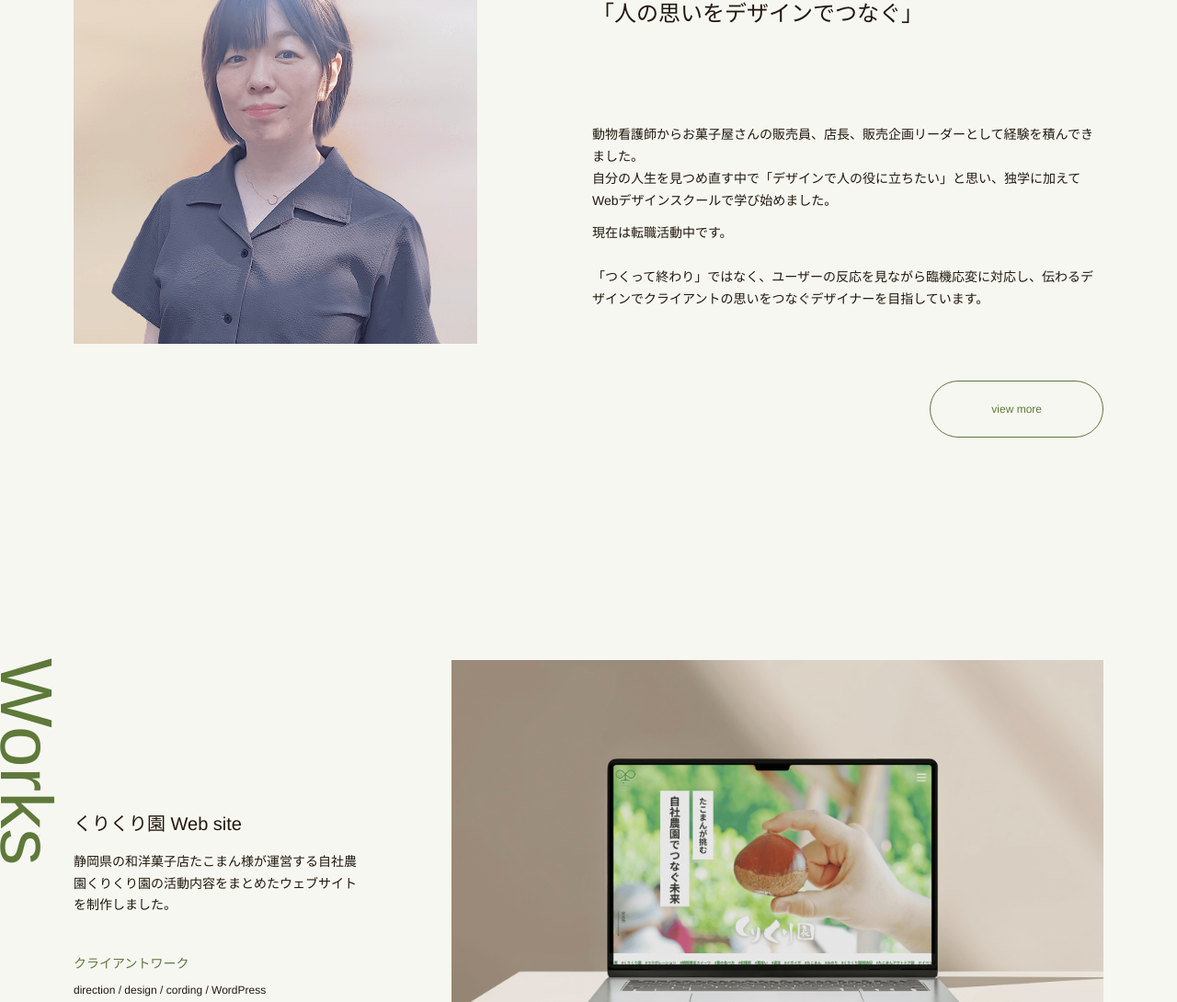
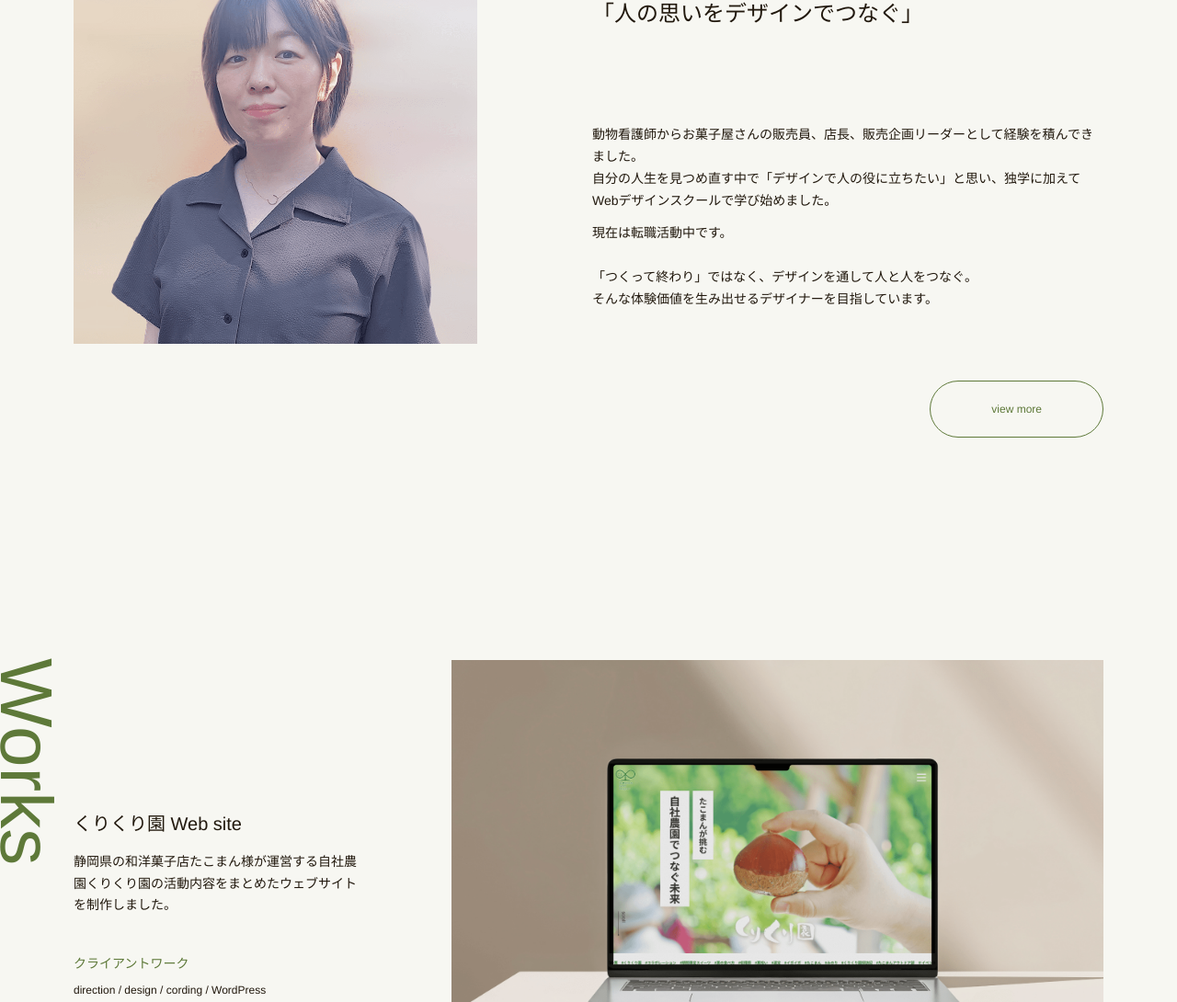
Before and after one commit to yamazaki-19/portfolio_01, a plain HTML site: page index.html in a window 1280 px wide. Shown: the part 1445-2535 px from the top of the page at 92% size. Drawn offline with Linux system fonts and the light colour scheme.

Commit message:
1011 プロフィール文修正

```diff
--- a/index.html
+++ b/index.html
@@ -133,7 +133,8 @@
               </p>
               <p>現在は転職活動中です。</p>
               <p>
-                「つくって終わり」ではなく、ユーザーの反応を見ながら臨機応変に対応し、伝わるデザインでクライアントの思いをつなぐデザイナーを目指しています。
+                「つくって終わり」ではなく、デザインを通して人と人をつなぐ。<br />
+                そんな体験価値を生み出せるデザイナーを目指しています。
               </p>
             </div>
           </div>
```
